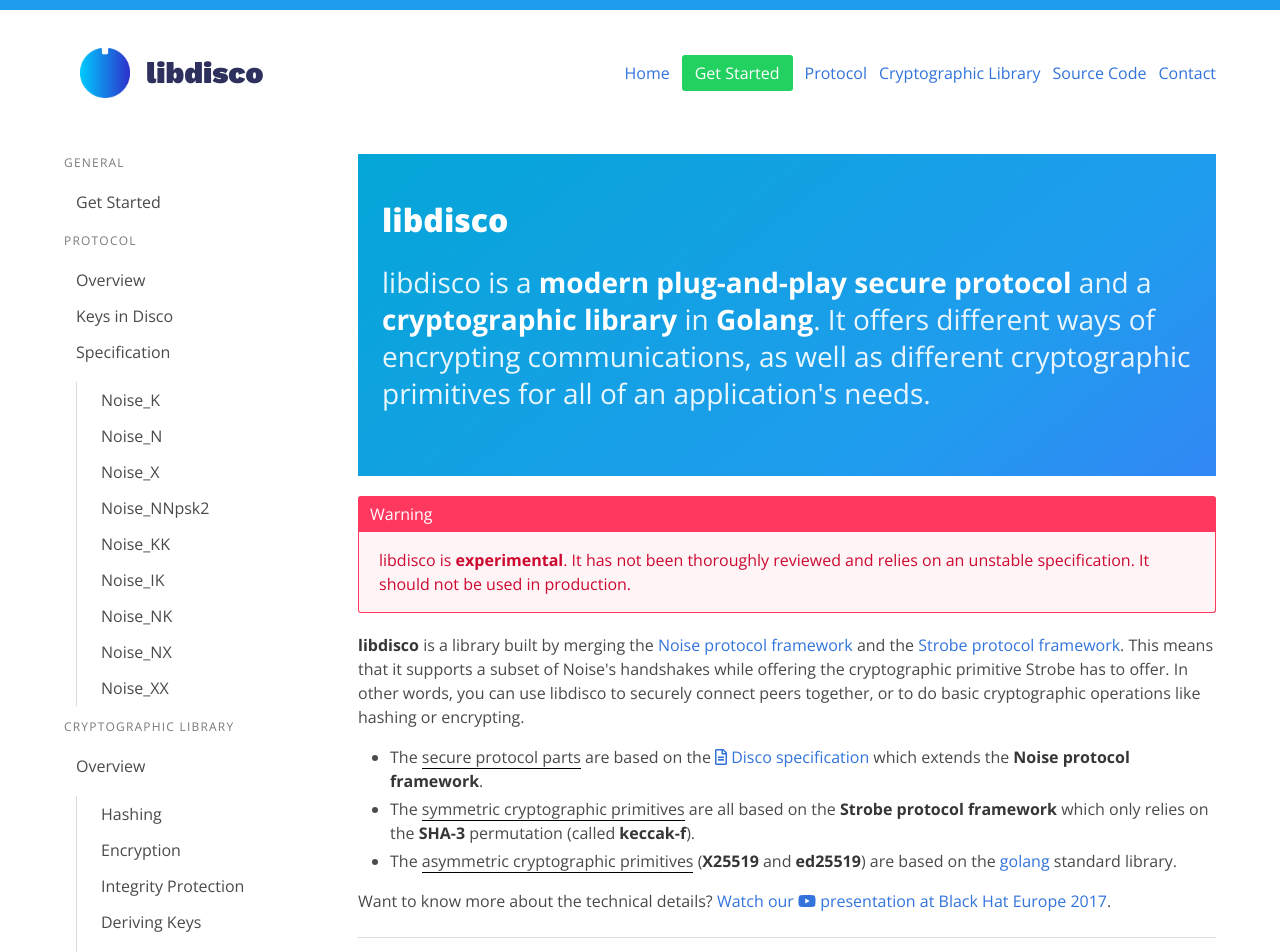
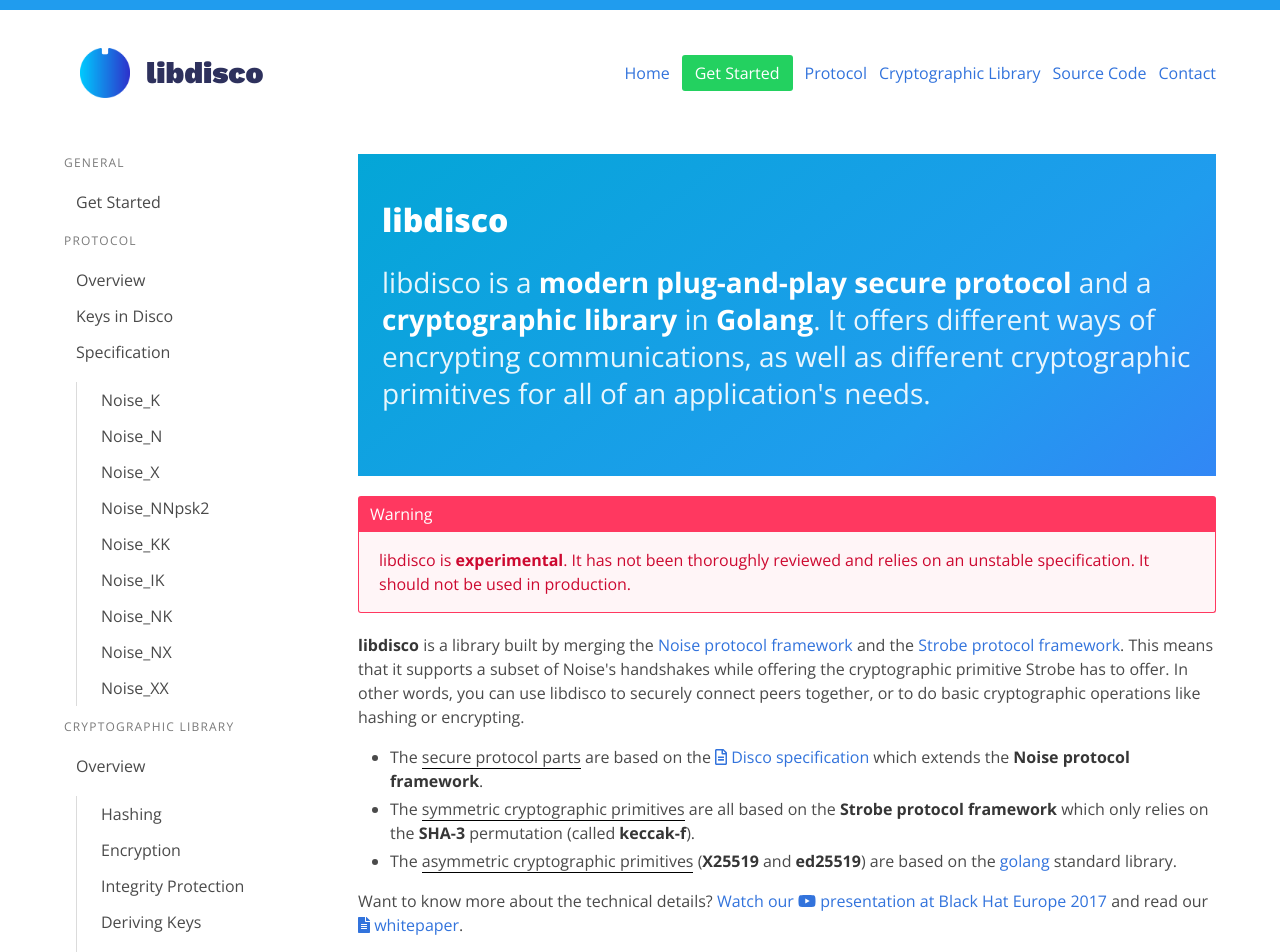
Before and after one commit to mimoo/disco, a Vue app in the folder web/discocrypto.com/: page /protocol/Keys in a window 1280 px wide. Shown: the top 952 px of the page. Built offline with nearby package versions, Linux system fonts and the light colour scheme.

Commit message:
added whitepaper to landing page

```diff
--- a/web/discocrypto.com/src/components/LandingPage.vue
+++ b/web/discocrypto.com/src/components/LandingPage.vue
@@ -32,7 +32,7 @@
     </ul>
 
     <p>
-      Want to know more about the technical details? <a href="https://www.youtube.com/watch?v=bTGLO4obxco" target="_blank">Watch our <i class="fab fa-youtube"></i> presentation at Black Hat Europe 2017</a>.
+      Want to know more about the technical details? <a href="https://www.youtube.com/watch?v=bTGLO4obxco" target="_blank">Watch our <i class="fab fa-youtube"></i> presentation at Black Hat Europe 2017</a> and read our <a href="https://eprint.iacr.org/2019/180"><i class="fas fa-file-alt"></i> whitepaper</a>.
     </p>
 
     <hr>
```
